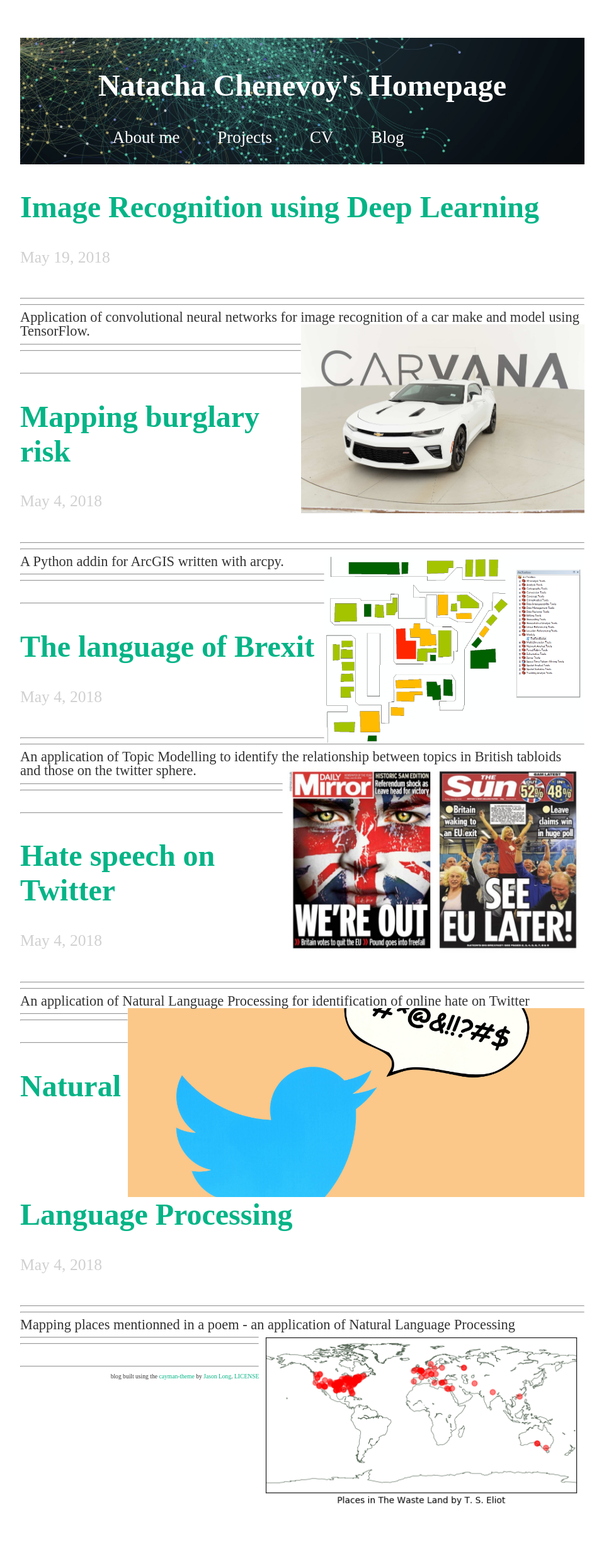
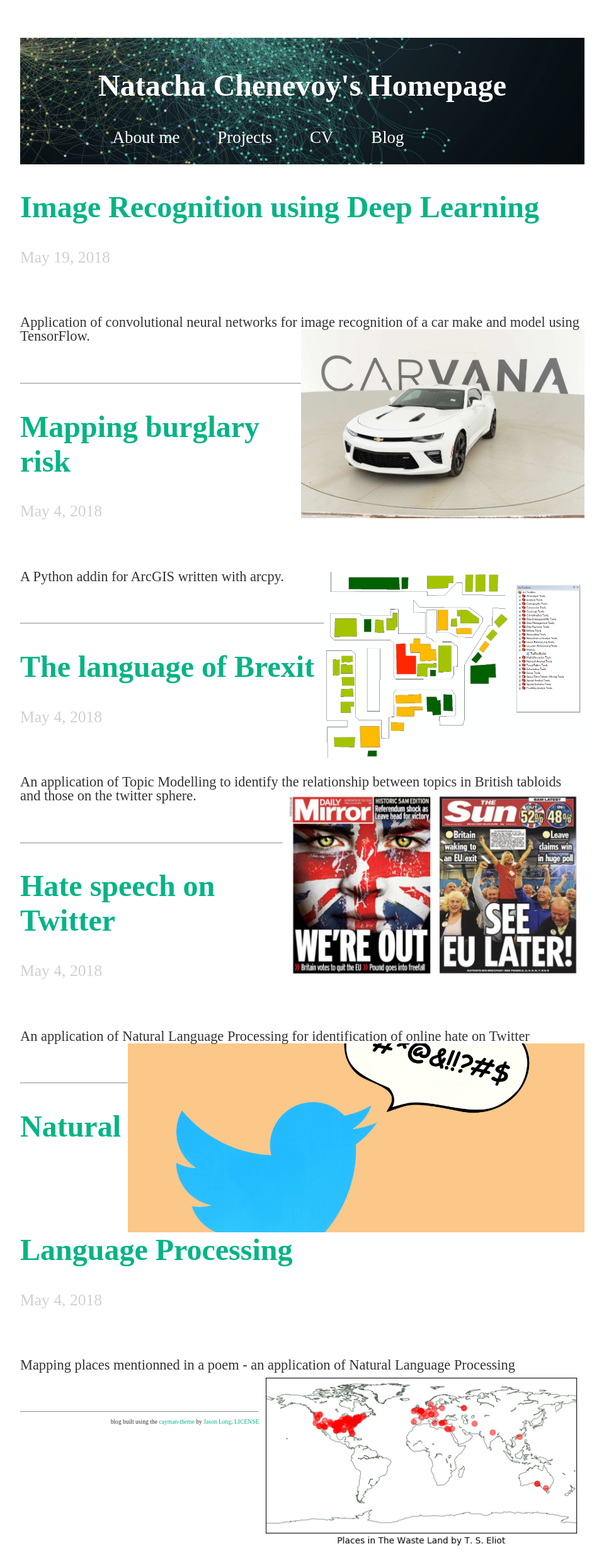
Before and after one commit to mednche/mednche.github.io, a Jekyll site: the page built from projects.html, in a window 1280 px wide. Shown: the whole page at 63% size, without its empty margins (160-1119 px from the left). Built offline with Jekyll 4.4.1, drawn with Linux system fonts in a browser that asks for light colours; before the commit the page ends 2415 px from its top, so only the background shows below that.

Commit message:
Update projects.html

```diff
--- a/projects.html
+++ b/projects.html
@@ -32,16 +32,16 @@
 
         </header>
 
-      <hr />
-      <hr />
+      <br>
+      <br>
 
         <div class="excerpt">
             {{ post.excerpt | strip_html | escape }}
             <img src="{{ site.baseurl }}{{ post.thumbnail }}" height="300" align="right">
         </div>
 
-      <hr />
-      <hr />
+      <br>
+      <br>
       <br>
 
       <hr />
```
